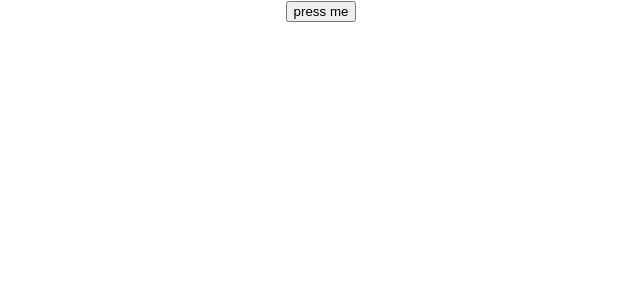
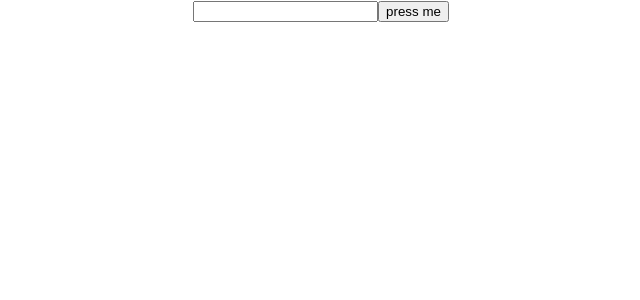
Before and after one commit to AlexBeloshevsky/image-gallery, a React (Create React App) app: page / in a window 1280 px wide. Shown: the top 300 px of the page, without its empty margins (319-959 px from the left). Built offline with nearby package versions, Linux system fonts and the light colour scheme.

Commit message:
hooked up state into the search component

```diff
--- a/src/pages/home.js
+++ b/src/pages/home.js
@@ -1,10 +1,22 @@
-import React from 'react';
+import React, {useState, useEffect} from 'react';
 import {Searchbar} from '../components'
 
 export default function Home (){
+  const [searchterm, setSearchterm] = useState('')
+  const handleChange = (e) => {
+    const {value} = e.target
+    setSearchterm(value)
+}
+
+  const handleSearch = () => {
+    alert(searchterm);
+    setSearchterm('')
+  }
+
   return(
     <Searchbar>
-      <Searchbar.Submit>press me</Searchbar.Submit>
+      <Searchbar.Input value={searchterm} onChange={handleChange}/>
+      <Searchbar.Submit onClick={handleSearch}>press me</Searchbar.Submit>
     </Searchbar>
   )
 }
```
